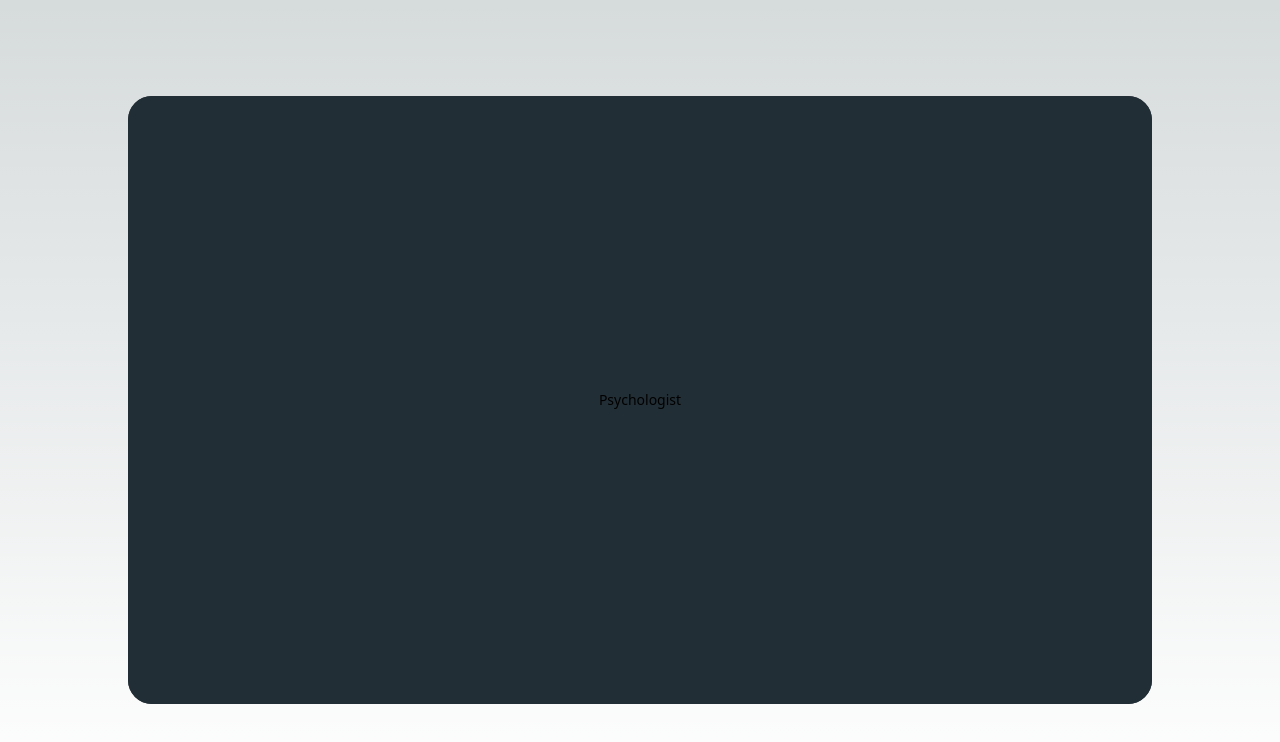
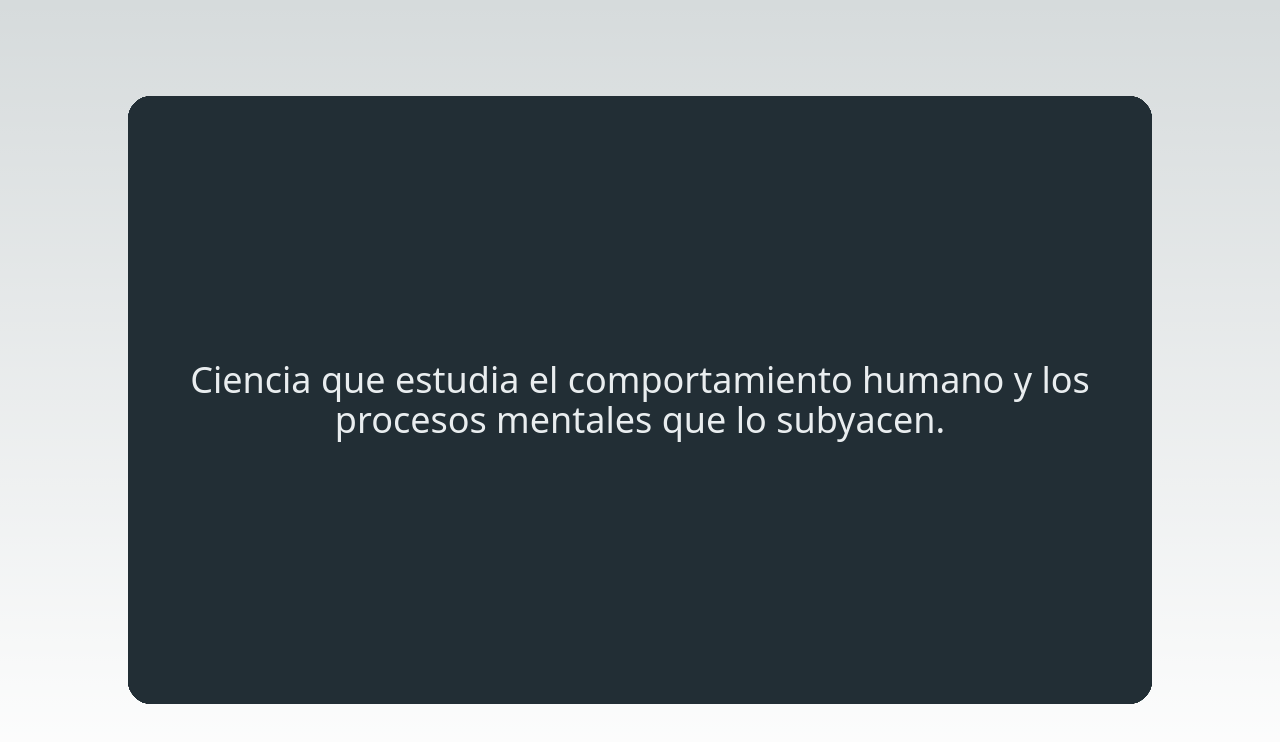
Before and after one commit to joniborda/interdisciplinario, a Next.js app: page /guess in a window 1280 px wide. Shown: the top 742 px of the page. Built offline with nearby package versions, Linux system fonts and the light colour scheme.

Commit message:
add data of guess

```diff
--- a/src/app/CareersInvolvedBody.tsx
+++ b/src/app/CareersInvolvedBody.tsx
@@ -2,6 +2,7 @@
 import { Button } from "@/app/Button";
 import { CardFlip } from "@/components/CardFlip";
 import { useCardFlip } from "@/components/CardFlipHook";
+import { Heading1 } from "@/components/Heading1";
 import clsx from "clsx";
 
 export const CareersInvolvedBody = () => {
@@ -11,7 +12,7 @@ export const CareersInvolvedBody = () => {
       <div className="flex flex-col h-full bg-[#222e35] rounded-3xl p-10">
         <div className="flex flex-col justify-start content-center h-full">
           <div className="flex justify-between items-center h-full max-h-[50%]">
-            <h1 className="text-4xl font-light text-[#e9edef]">{currentProblem.problem}</h1>
+            <Heading1>{currentProblem.problem}</Heading1>
           </div>
           <div className="mt-10 text-2xl font-light text-[#e9edef]">
             Disciplinas que intervienen:
--- /dev/null
+++ b/src/components/GuessBody.tsx
@@ -0,0 +1,39 @@
+"use client";
+import { GuessingCard } from "@/components/GuessingCard";
+import { useEffect, useState } from "react";
+import guessing from "@/data/guessing.json";
+
+export const GuessBody = () => {
+  const [data, setData] = useState([] as any[]);
+
+  const handleLikeCard = () => {
+    removeCard();
+  };
+
+  const handleDislikeCard = () => {
+    removeCard();
+  };
+
+  const removeCard = () => {
+    data.pop();
+    setData([...data]);
+  };
+
+  useEffect(() => {
+    setData(guessing.sort(() => Math.random() - 0.5));
+
+  }, [data]);
+
+  return (
+    <>
+      {data.map((item) => (
+        <GuessingCard
+          key={item.title}
+          data={item}
+          handleLikeCard={handleLikeCard}
+          handleDislikeCard={handleDislikeCard}
+        />
+      ))}
+    </>
+  );
+};
--- a/src/components/GuessingCard.tsx
+++ b/src/components/GuessingCard.tsx
@@ -1,5 +1,6 @@
 "use client";
 import { useGuessingCard } from "./GuessingCardHook";
+import { Heading1 } from "./Heading1";
 
 export const GuessingCard = ({
   data,
@@ -17,7 +18,7 @@ export const GuessingCard = ({
       ref={refCard}
       draggable
     >
-      {data.title}
+      <Heading1>{data.riddle}</Heading1>
     </div>
   );
 };
--- /dev/null
+++ b/src/data/guessing.json
@@ -0,0 +1,81 @@
+[
+  {
+    "title": "Software Engineer",
+    "riddle": "Disciplina que aplica el conocimiento científico y tecnológico para resolver problemas prácticos y crear soluciones innovadoras y eficientes."
+  },
+  {
+    "title": "Psicología",
+    "riddle": "Disciplina científica que se enfoca en el estudio del comportamiento humano y los procesos mentales que lo subyacen."
+  },
+  { "title": "biologia", "riddle": "Ciencia que estudia los seres vivos y sus procesos vitales." },
+  {
+    "title": "fisica",
+    "riddle": "Ciencia que se enfoca en el estudio de la materia, la energía y sus interacciones."
+  },
+  {
+    "title": "quimica",
+    "riddle": "Ciencia que se encarga del estudio de la estructura, propiedades y reacciones de la materia."
+  },
+  {
+    "title": "matematicas",
+    "riddle": "Disciplina que se enfoca en el estudio de los números, las estructuras y las relaciones entre ellos."
+  },
+  {
+    "title": "historia",
+    "riddle": "Estudio de los eventos pasados y sus consecuencias en la sociedad actual."
+  },
+  {
+    "title": "filosofia",
+    "riddle": "Estudio de la naturaleza de la realidad, la existencia, la mente y la moralidad."
+  },
+  {
+    "title": "economia",
+    "riddle": "Ciencia que se enfoca en la producción, distribución y consumo de bienes y servicios."
+  },
+  {
+    "title": "sociologia",
+    "riddle": "Estudio de la sociedad y sus instituciones, estructuras y relaciones."
+  },
+  { "title": "antropologia", "riddle": "Estudio de la cultura y la evolución humana." },
+  { "title": "linguistica", "riddle": "Estudio científico de los lenguajes y la comunicación." },
+  {
+    "title": "derecho",
+    "riddle": "Conjunto de normas y principios que regulan la conducta humana y las relaciones sociales."
+  },
+  {
+    "title": "psicologia",
+    "riddle": "Ciencia que estudia el comportamiento humano y los procesos mentales que lo subyacen."
+  },
+  {
+    "title": "geologia",
+    "riddle": "Ciencia que se encarga del estudio de la estructura, composición y evolución de la Tierra."
+  },
+  {
+    "title": "ingenieria",
+    "riddle": "Disciplina que se enfoca en el diseño, construcción y optimización de sistemas complejos."
+  },
+  {
+    "title": "arqueologia",
+    "riddle": "Estudio de las sociedades y culturas antiguas a través de los restos materiales que dejaron."
+  },
+  {
+    "title": "medicina",
+    "riddle": "Ciencia que se enfoca en el diagnóstico, tratamiento y prevención de enfermedades."
+  },
+  {
+    "title": "artes visuales",
+    "riddle": "Disciplina que incluye la pintura, escultura, dibujo, fotografía y otras formas de arte visual."
+  },
+  {
+    "title": "musica",
+    "riddle": "Arte que se enfoca en la creación y producción de sonidos y melodías."
+  },
+  {
+    "title": "teatro",
+    "riddle": "Arte escénico que se enfoca en la representación de historias a través de la actuación."
+  },
+  {
+    "title": "literatura",
+    "riddle": "Arte que se enfoca en la creación y producción de textos escritos, como novelas, poesía y cuentos."
+  }
+]
--- a/src/pages/guess/index.tsx
+++ b/src/pages/guess/index.tsx
@@ -1,40 +1,11 @@
-import { GuessingCard } from "@/components/GuessingCard";
-import { useState } from "react";
+import { GuessBody } from "@/components/GuessBody";
 
-export default function Home() {
-  const [data, setData] = useState([
-    {
-      title: "Software Engineer",
-    },
-    {
-      title: "Psychologist",
-    },
-  ]);
-
-  const handleLikeCard = () => {
-    removeCard();
-  };
-
-  const handleDislikeCard = () => {
-    removeCard();
-  };
-
-  const removeCard = () => {
-    data.pop();
-    setData([...data]);
-  };
+export default function Guess() {
 
   return (
     <main className="flex h-screen overflow-hidden flex-col items-center justify-between p-24">
       <div className="relative z-10 h-full w-full max-w-5xl items-center justify-between text-sm lg:flex">
-        {data.map((item) => (
-          <GuessingCard
-            key={item.title}
-            data={item}
-            handleLikeCard={handleLikeCard}
-            handleDislikeCard={handleDislikeCard}
-          />
-        ))}
+        <GuessBody />
       </div>
     </main>
   );
```
